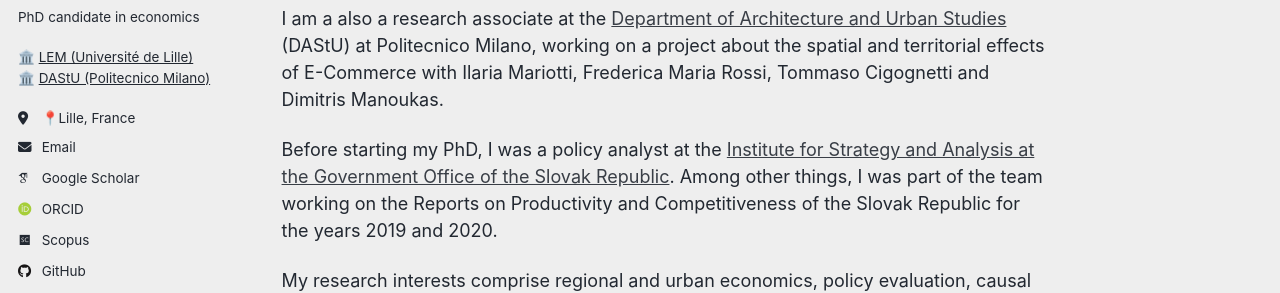
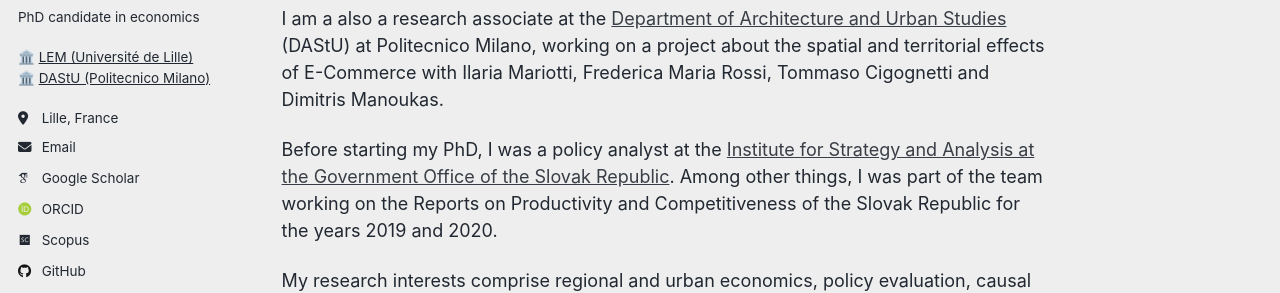
Before and after one commit to martinhulenyi/martinhulenyi.github.io, a Jekyll site: the page built from _pages/about.md, in a window 1280 px wide. Shown: the part 268-561 px from the top of the page. Built offline with Jekyll 4.4.1, drawn with Linux system fonts in a browser that asks for light colours; some web fonts are replaced; a script that is not in the unit is left out.

```diff
--- a/_config.yml
+++ b/_config.yml
@@ -26,7 +26,7 @@ author:
   avatar: "profile.png"
   name: "Martin Hulényi"
   bio: "PhD candidate in economics<br><br>🏛️ <a href='https://lem.univ-lille.fr' target='_blank' rel='noopener'>LEM (Université de Lille)</a><br>🏛️ <a href='https://www.dastu.polimi.it/' target='_blank' rel='noopener'>DAStU (Politecnico Milano)</a>"
-  location: 📍Lille, France
+  location: Lille, France
   uri:
   email: "martin.hulenyi@gmail.com"
  # Academic websites
```
